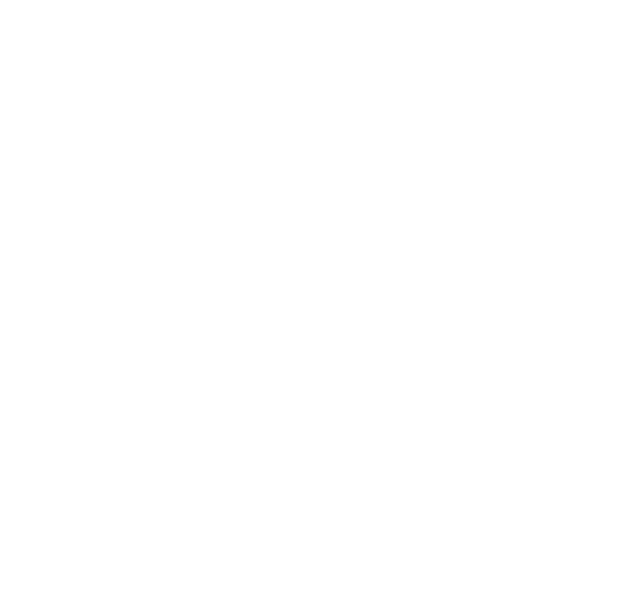
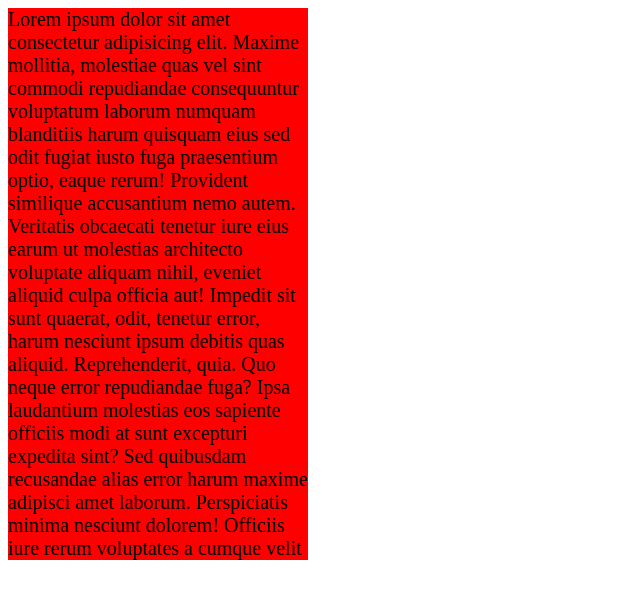
Before and after one commit to faizalkhan/html-basic, a plain HTML site: page cssunits.html in a window 1280 px wide. Shown: the whole page, without its empty margins (0-640 px from the left). Drawn offline with Linux system fonts and the light colour scheme.

Commit message:
cssunits

```diff
--- a/cssunits.html
+++ b/cssunits.html
@@ -6,7 +6,34 @@
     <meta name="viewport" content="width=device-width, initial-scale=1.0">
     <title>Document</title>
 </head>
+<style>
+
+    html{
+        /*font-size: 62.5%;*/
+        font-size: 10px;
+    }
+
+    div{
+        background-color: red;
+        font-size:20px;
+        width: 30rem;  /* Rem is based on parent div font-size. If we give
+        font size : 10px. 1 rem is equal to 10px; Default 1 rem value is
+        16px;
+
+        */
+    }
+</style>
 <body>
-
+    <div> Lorem ipsum dolor sit amet consectetur adipisicing elit. Maxime mollitia,
+        molestiae quas vel sint commodi repudiandae consequuntur voluptatum laborum
+        numquam blanditiis harum quisquam eius sed odit fugiat iusto fuga praesentium
+        optio, eaque rerum! Provident similique accusantium nemo autem. Veritatis
+        obcaecati tenetur iure eius earum ut molestias architecto voluptate aliquam
+        nihil, eveniet aliquid culpa officia aut! Impedit sit sunt quaerat, odit,
+        tenetur error, harum nesciunt ipsum debitis quas aliquid. Reprehenderit,
+        quia. Quo neque error repudiandae fuga? Ipsa laudantium molestias eos
+        sapiente officiis modi at sunt excepturi expedita sint? Sed quibusdam
+        recusandae alias error harum maxime adipisci amet laborum. Perspiciatis
+        minima nesciunt dolorem! Officiis iure rerum voluptates a cumque velit  </div>
 </body>
 </html>
```
